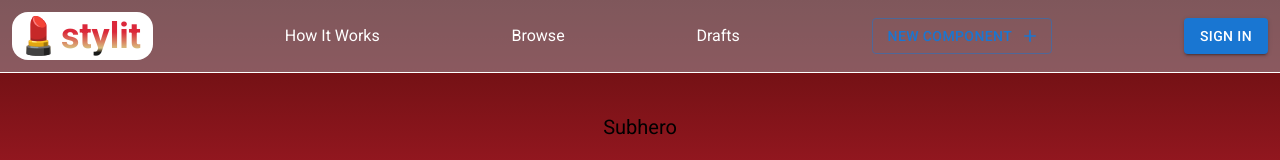
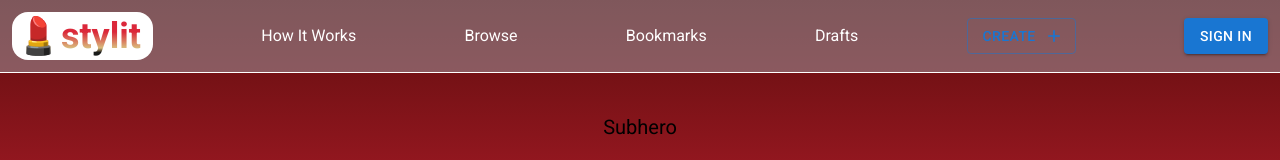
Before and after one commit to BlakeEriks/stylit, a Next.js app: page /component/create in a window 1280 px wide. Shown: the top 160 px of the page. Built offline with nearby package versions, Linux system fonts and the light colour scheme; no server answers.

Commit message:
add bookmarks link

```diff
--- a/components/Header.tsx
+++ b/components/Header.tsx
@@ -34,12 +34,15 @@ const Header = (props: IndexProps) => {
       <Link href="/component">
         Browse
       </Link>
+      <Link href="/bookmarks">
+        Bookmarks
+      </Link>
       <Link href="/drafts">
         Drafts
       </Link>
       <Link href="/component/create" passHref>
         <Button variant='outlined' className="text-gold border-gold hover:border-gold" endIcon={<AddIcon />}>
-          New Component
+          Create
         </Button>
       </Link>
       <Button variant='contained' onClick={onClick} className="text-black bg-gold">
```
